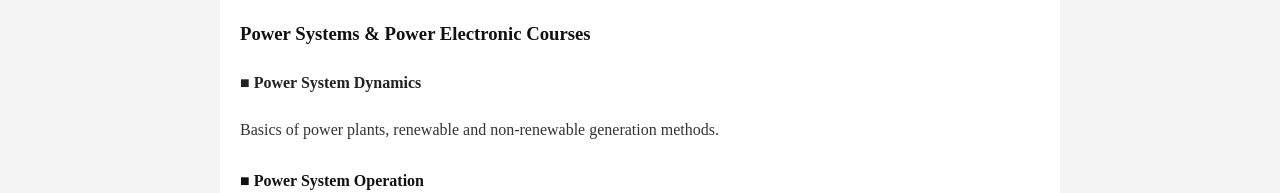
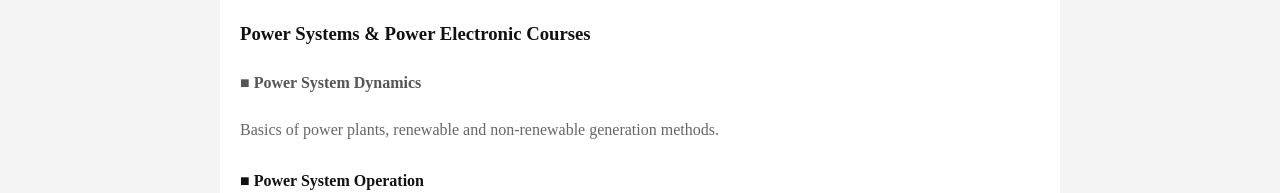
Before and after one commit to peymanghaedi/peymanghaedi.github.io, a plain HTML site: page courses.html in a window 1280 px wide. Shown: the part 235-428 px from the top of the page. Drawn offline with Linux system fonts and the light colour scheme.

Commit message:
Update courses.html

```diff
--- a/courses.html
+++ b/courses.html
@@ -26,8 +26,8 @@
 
       <h3>Power Systems & Power Electronic Courses</h3>
 <article class="course">
-  <h4 style="color: #222;">■     Power System Dynamics</h4>
-  <p style="color: #333;">
+  <h4 style="color: #555555;">■     Power System Dynamics</h4>
+  <p style="color: #666666;">
     Basics of power plants, renewable and non-renewable generation methods.
   </p>
 </article>
```
